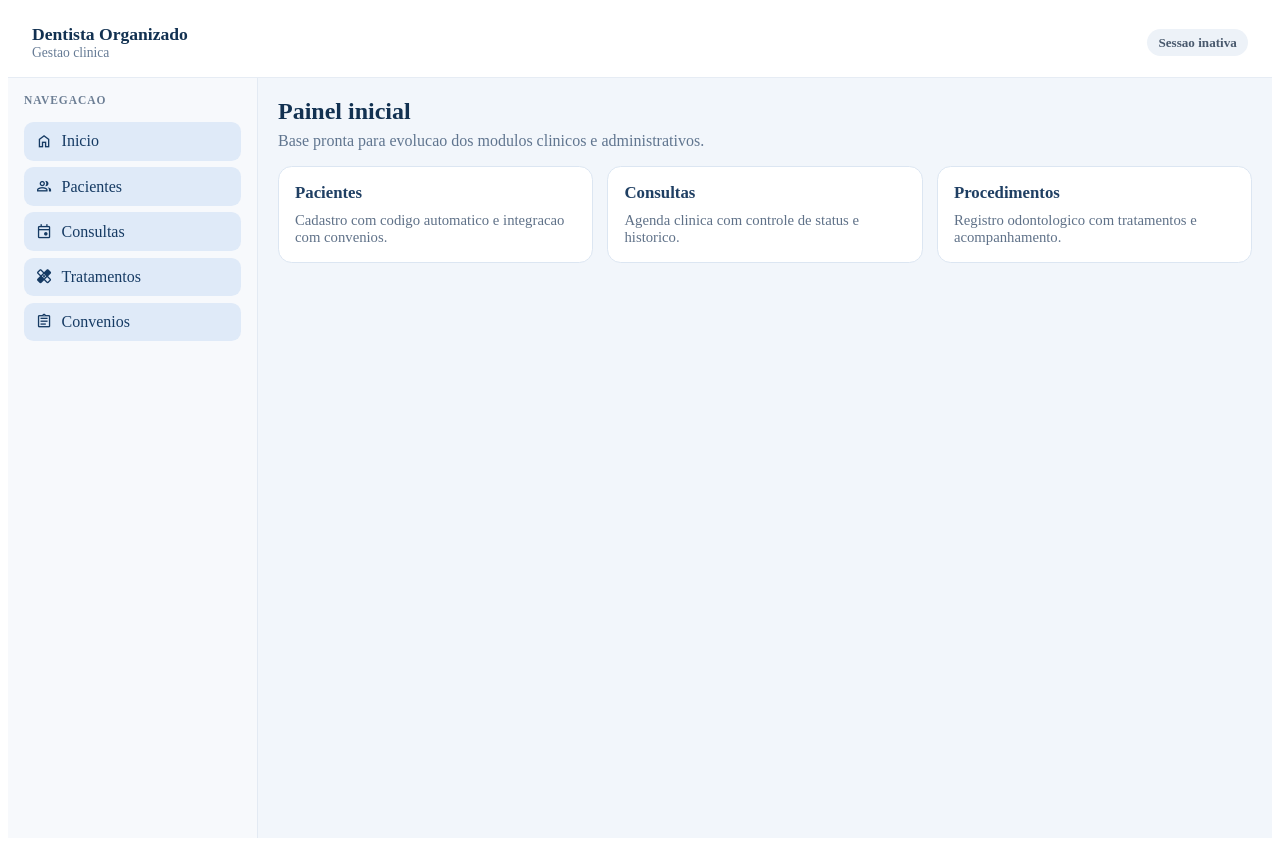
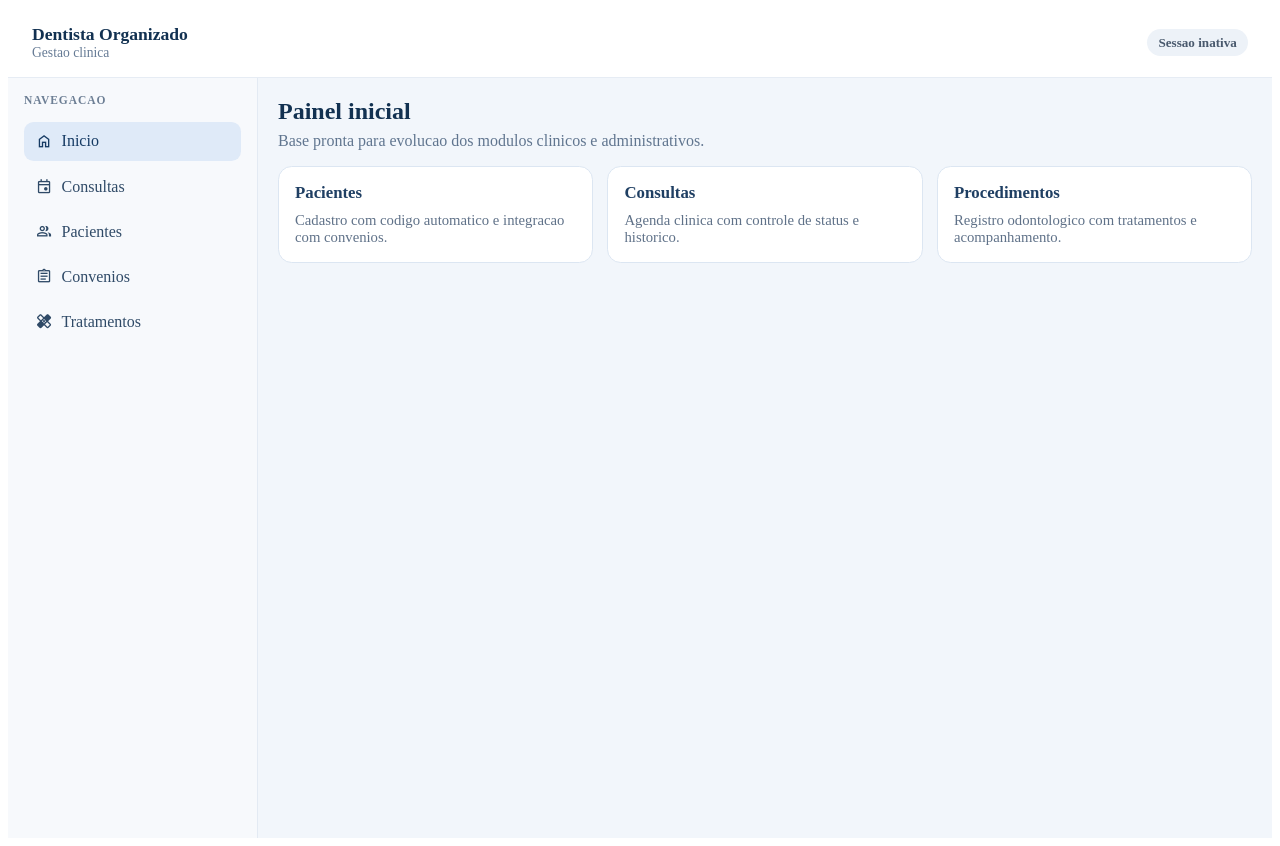
Before and after one commit to gyiwamoto/Projeto-Integrador-I---Turma-3, an Angular app in the folder frontend/: page / in a window 1280 px wide. Built offline with nearby package versions, Linux system fonts and the light colour scheme; no server answers.

Commit message:
feat(sidebar): atualiza logica de visibilidade do sidebar

```diff
--- a/frontend/src/app/components/sidebar/sidebar.component.html
+++ b/frontend/src/app/components/sidebar/sidebar.component.html
@@ -2,7 +2,7 @@
   <p class="sidebar__title">Navegacao</p>
 
   <nav class="sidebar__nav">
-    @for (item of menuItems; track item.label) {
+    @for (item of menuItemsVisiveis; track item.label) {
     <a [routerLink]="item.route" routerLinkActive="is-active" [routerLinkActiveOptions]="{ exact: true }"
       class="sidebar__link">
       <span class="material-symbols-outlined" aria-hidden="true">{{ item.icon }}</span>
--- a/frontend/src/app/components/sidebar/sidebar.component.ts
+++ b/frontend/src/app/components/sidebar/sidebar.component.ts
@@ -1,10 +1,12 @@
 import { Component } from '@angular/core';
 import { RouterLink, RouterLinkActive } from '@angular/router';
+import { AuthApiService } from '../../services/auth.service';
 
 interface MenuItem {
   label: string;
   route: string;
   icon: string;
+  adminOnly: boolean;
 }
 
 @Component({
@@ -15,11 +17,21 @@ interface MenuItem {
   styleUrl: './sidebar.component.scss',
 })
 export class SidebarComponent {
+  constructor(private readonly authApiService: AuthApiService) {}
+
   readonly menuItems: MenuItem[] = [
-    { label: 'Inicio', route: '/', icon: 'home' },
-    { label: 'Pacientes', route: '/', icon: 'group' },
-    { label: 'Consultas', route: '/', icon: 'event' },
-    { label: 'Tratamentos', route: '/', icon: 'healing' },
-    { label: 'Convenios', route: '/', icon: 'assignment' },
+    { label: 'Inicio', route: '/', icon: 'home', adminOnly: false },
+    { label: 'Consultas', route: '/consultas', icon: 'event', adminOnly: false },
+    { label: 'Pacientes', route: '/pacientes', icon: 'group', adminOnly: false },
+    { label: 'Convenios', route: '/convenios', icon: 'assignment', adminOnly: false },
+    { label: 'Tratamentos', route: '/tratamentos', icon: 'healing', adminOnly: false },
+    { label: 'Usuarios', route: '/usuarios', icon: 'person', adminOnly: true },
   ];
+
+  get menuItemsVisiveis(): MenuItem[] {
+    const usuario = this.authApiService.obterUsuarioAtual();
+    const ehAdmin = usuario?.tipo_usuario === 'admin';
+
+    return this.menuItems.filter((item) => !item.adminOnly || ehAdmin);
+  }
 }
```
